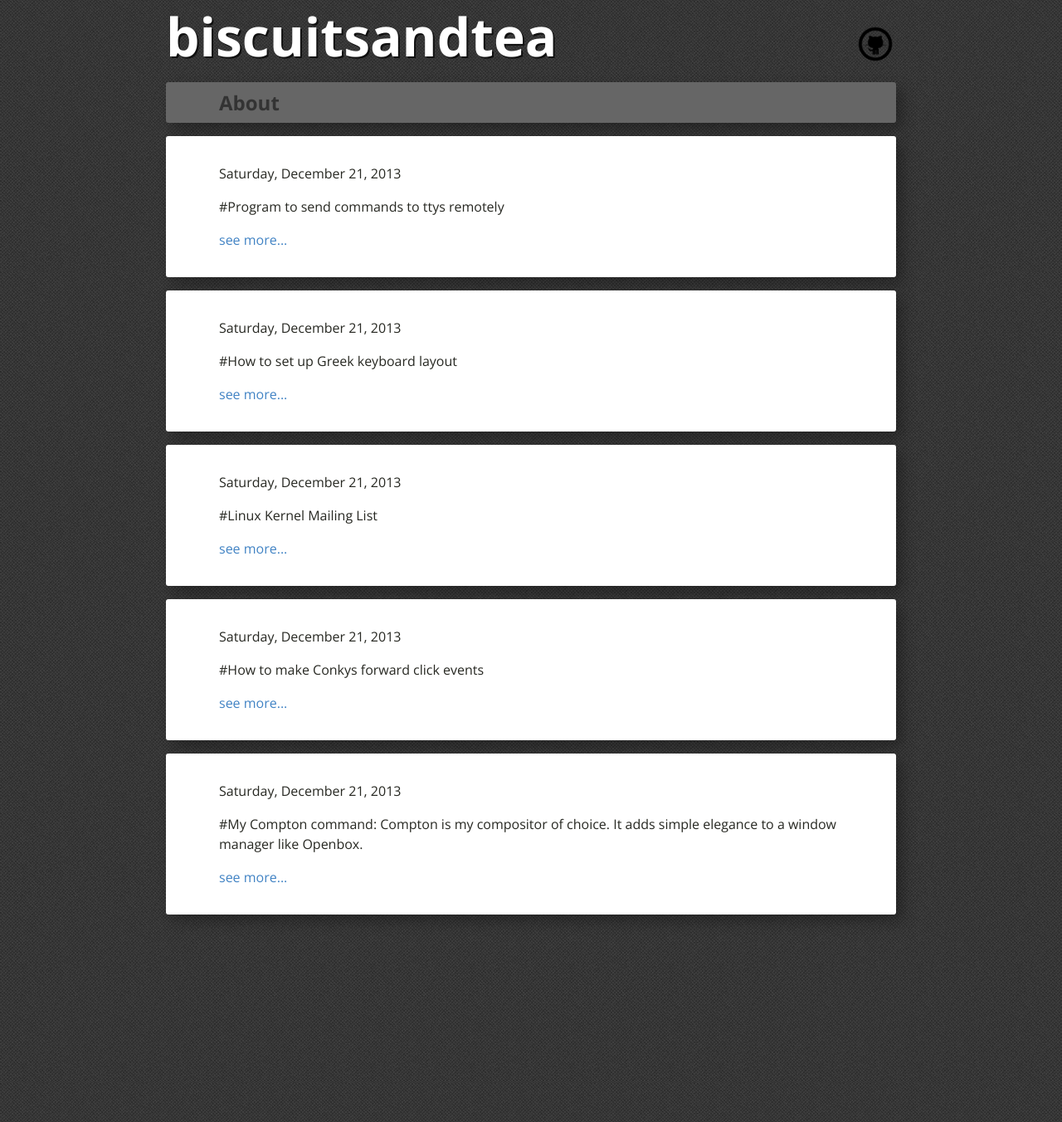
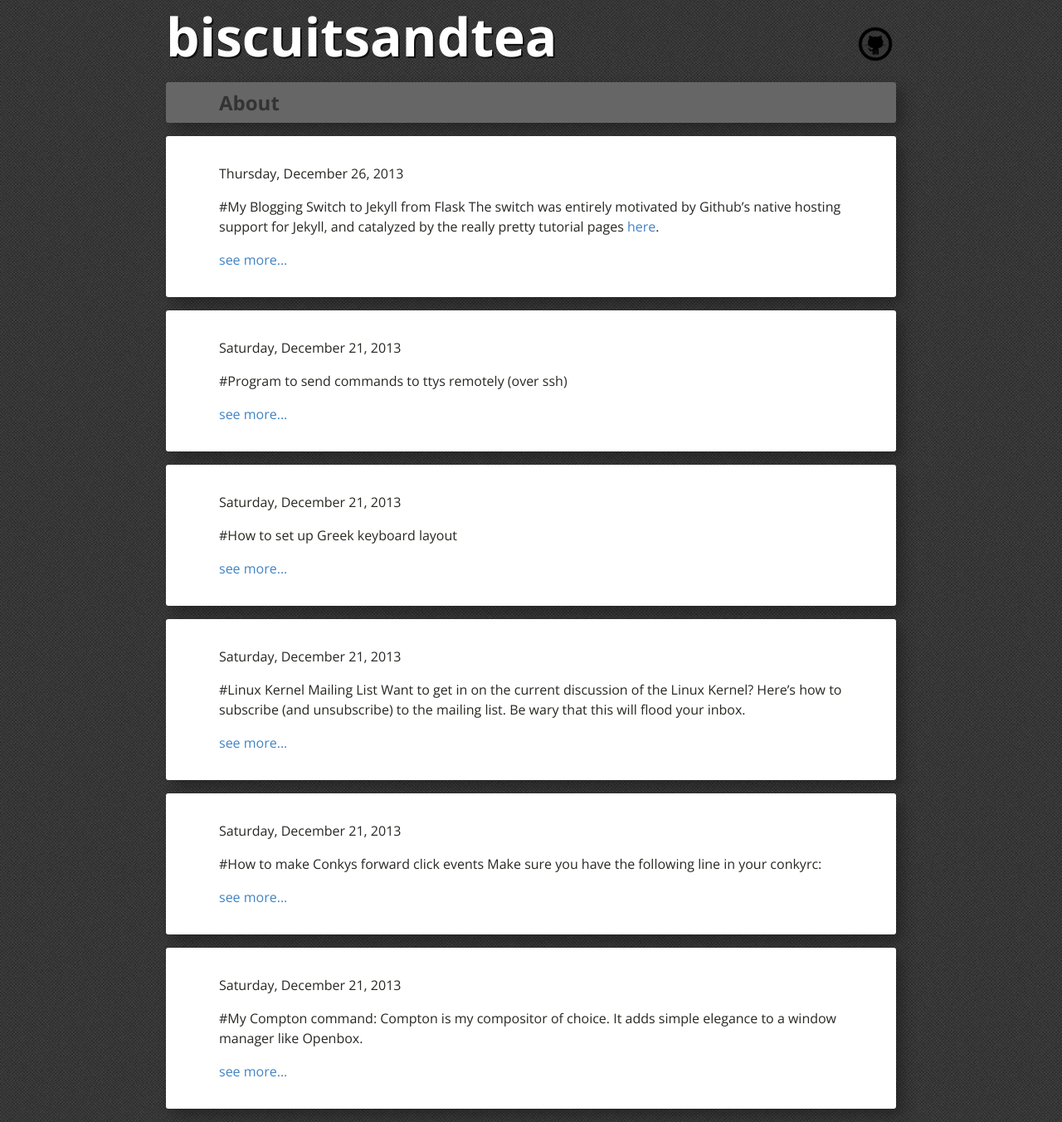
Before and after one commit to uniphil/jameh.github.io, a Jekyll site: the page built from index.html, in a window 1280 px wide. Shown: the whole page at 83% size. Built offline with Jekyll 4.4.1, drawn with Linux system fonts in a browser that asks for light colours; Markdown is read by kramdown in place of the engine named in the settings; some of the changed lines change nothing that is shown.

Commit message:
Add new post about Jekyll

````diff
--- /dev/null
+++ b/_posts/2013-12-26-jekyll.md
@@ -0,0 +1,113 @@
+---
+layout: post
+title: My Blogging Switch to Jekyll from Flask
+---
+
+#My Blogging Switch to Jekyll from Flask
+The switch was entirely motivated by Github's native hosting support for Jekyll, and catalyzed by the really pretty tutorial pages [here][1].
+
+The cloning process was actually fairly straight-forward, with only a few hitches. I had essentially made my [Flask site][2] to do exactly what Jekyll was designed to do, that is act as a Markdown blog.
+
+The different components that were changed in the website transition were:
+
+* Python-Markdown to RedCarpet Markdown (Ruby)
+* Jinja Templates to Liquid Templates
+* Flask to Jekyll
+
+##Python-Markdown to RedCarpet Markdown
+Probably the most significant change I needed to make was to my Markdown syntax.
+
+###Homepage Post Preview
+In my Flask site, I had made a custom Markdown Preprocessor to extract a preview snippet for the homepage: [github](https://github.com/jameh/biscuitsandtea/mysite/views.py#15)
+
+```python
+class PreviewPreprocessor(Preprocessor):
+    def run(self, lines):
+        new_lines = []
+        pre = False
+        for line in lines:
+            if line.startswith(r"%%%"):
+                if not pre:
+                    pre = True
+                else:
+                    pre = False
+                continue
+
+            if pre:
+                new_lines.append(line)
+        if not new_lines:
+            return lines
+        else:
+            return new_lines
+```
+
+This would extract text between `%%%`, and send only that markdown code to be processed by the homepage. (I also had to write an `IgnorePercentExtension` preprocessor too though, for my post pages.)
+
+RedCarpet (obviously) has a different way of dealing with previews. At the beginning of the .md file, there's a YAML header with key-value pairs which looks like this:
+
+```yaml
+---
+layout: post
+title: My Switch to Jekyll from Flask
+---
+```
+
+You can use the key "excerpt" in this header to pass a paragraph to the main page for the preview. This is easier, but not quite as flexible as my previous setup. I'm also worried that if I want to extend RedCarpet, I may need to learn Ruby...
+
+That said, I have seen some Jekyll sites use parsed html comments like `<!--preview-->` to mark where their previews start and end - which is much more flexible, and less stupid than pasting your preview to the header of your .md file.
+
+###Images and CSS
+Unfortunately, at the time of writing, the "attribute list" functionality provided [here][4] by Python-Markdown (and [here][5] by Maruku) is not available in RedCarpet. I used this extension for adding CSS id and class labels to elements in the Markdown, which can then be assigned some styles, specifically formatting and sizing. The syntax is:
+
+```
+{: #someid .someclass somekey='some value' }
+```
+
+
+This is particularly missing for images, as this is the way I controlled image positioning in my posts before. I hope that something comes along eventually - it is pretty crucial. There is an open [feature request][6] on RedCarpet.
+
+##Jinja to Liquid
+The syntactical difference between the two templating languages is hardly there. Both use {% raw %}`{{}}`{% endraw %} for variable replacements, both share the same "filter" syntax, {% raw %}`{{ content | safe }}`{% endraw %}, and both use the same {% raw %}`{% %}`{% endraw %} logical blocks.
+
+The main paradigm change was the change from template *inheritance* to "snippets". In Jinja, you'd have some base template, say `base.html` that would have all the boilerplate you want on all your pages. You'd then declare in your other html files,
+
+```jinja
+{% raw %}
+{% extends "base.html" %}
+{% endraw %}
+...
+```
+
+In Liquid, it's less nested. To get the same effect, we define a `head.html` file with the top boilerplate stuff, and a `foot.html` with the bottom boilerplate stuff, and the inheritance becomes what Liquid calls "including snippets":
+
+```jinja
+{% raw %}
+{% include head.html %}
+...
+{% include foot.html %}
+{% endraw %}
+```
+
+In my opinion, Liquid got this one right. Despite their undeniable usefulness and ubiquity, trees are just a bother to think about, especially when their job can be accomplished with concise "flat" logic (cf. recursion vs. iteration).
+
+## Flask to Jekyll
+You can compare the file trees of the two approaches on the respective Github pages: [Flask][2], [Jekyll][3]. They are not too different from one another; both have a ``markdown`` or ``_posts`` folder for the markdown files, ``templates`` folders, ``media``, and ``static`` folders.
+
+The nice thing that Liquid has to offer for bloggers is that making a new page with a url is as easy as adding a folder and your html or markdown template. This is the layout of my "about" page:
+
+```
+about/
+    index.md
+```
+
+damn sexy, right? This automatically generates the index.html from the markdown template, and serves from ``{% raw %}{{ site.baseurl }}{% endraw %}/about/`` page. In Flask, this involved editing the Python in ``views.py``, defining a new function.
+
+## Overall
+I'm pretty happy with the setup, but I hope that I won't need to dig too much into Ruby in the future to deal with extending Jekyll's functionality. Specifically, I need to find an attribute list extension for RedCarpet
+
+[1]: https://jekyllrb.com/docs
+[2]: https://github.com/jameh/biscuitsandtea
+[3]: https://github.com/jameh/jameh.github.io
+[4]: http://pythonhosted.org/Markdown/extensions/attr_list.html
+[5]: http://maruku.rubyforge.org/proposal.html#attribute_lists
+[6]: https://github.com/vmg/redcarpet/issues/306
````
Also changed, not shown: _posts/2013-12-21-conky.md (+0 -1 lines), _posts/2013-12-21-lkml.md (+0 -1 lines), _posts/2013-12-21-remote-command.md (+0 -1 lines).
